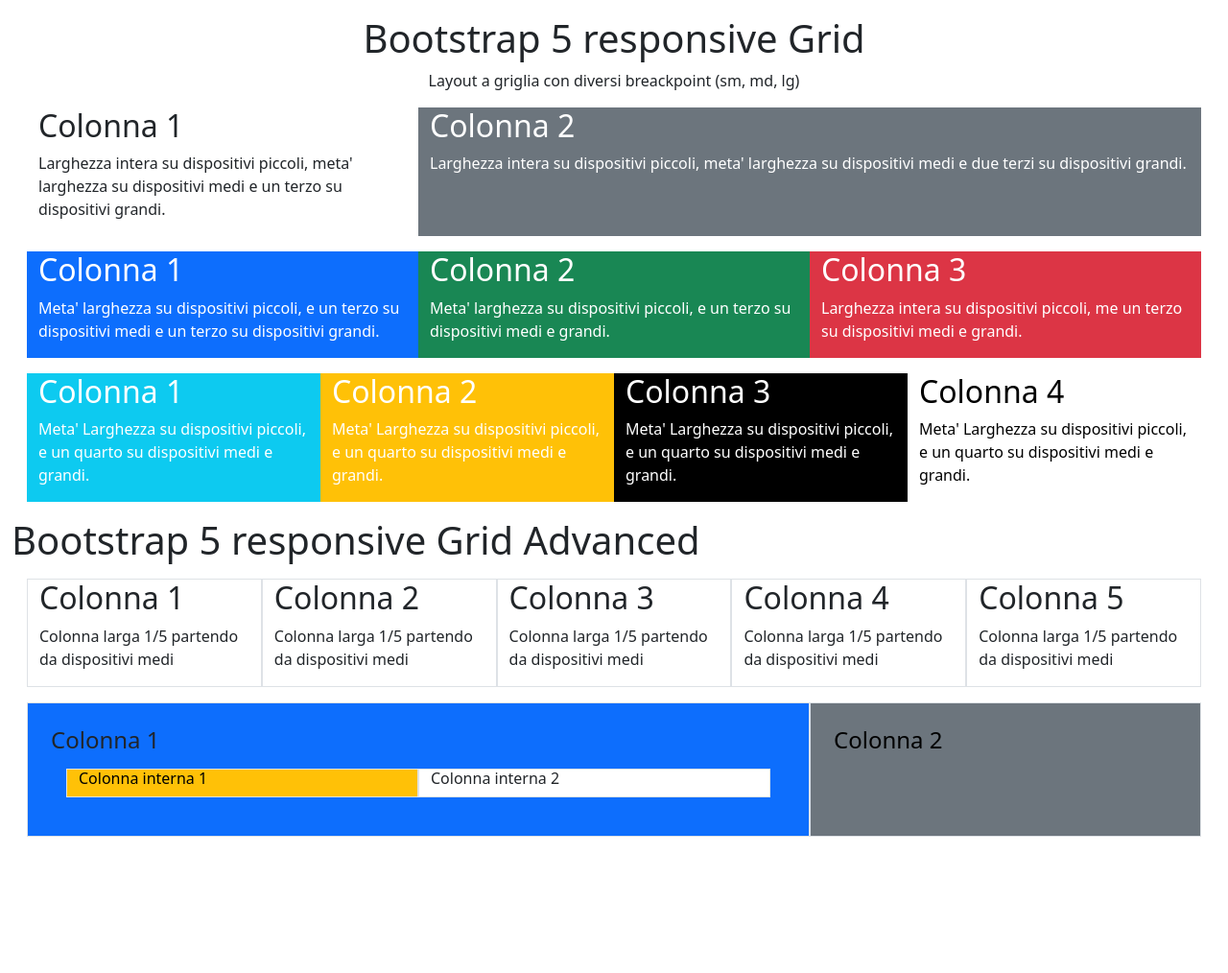
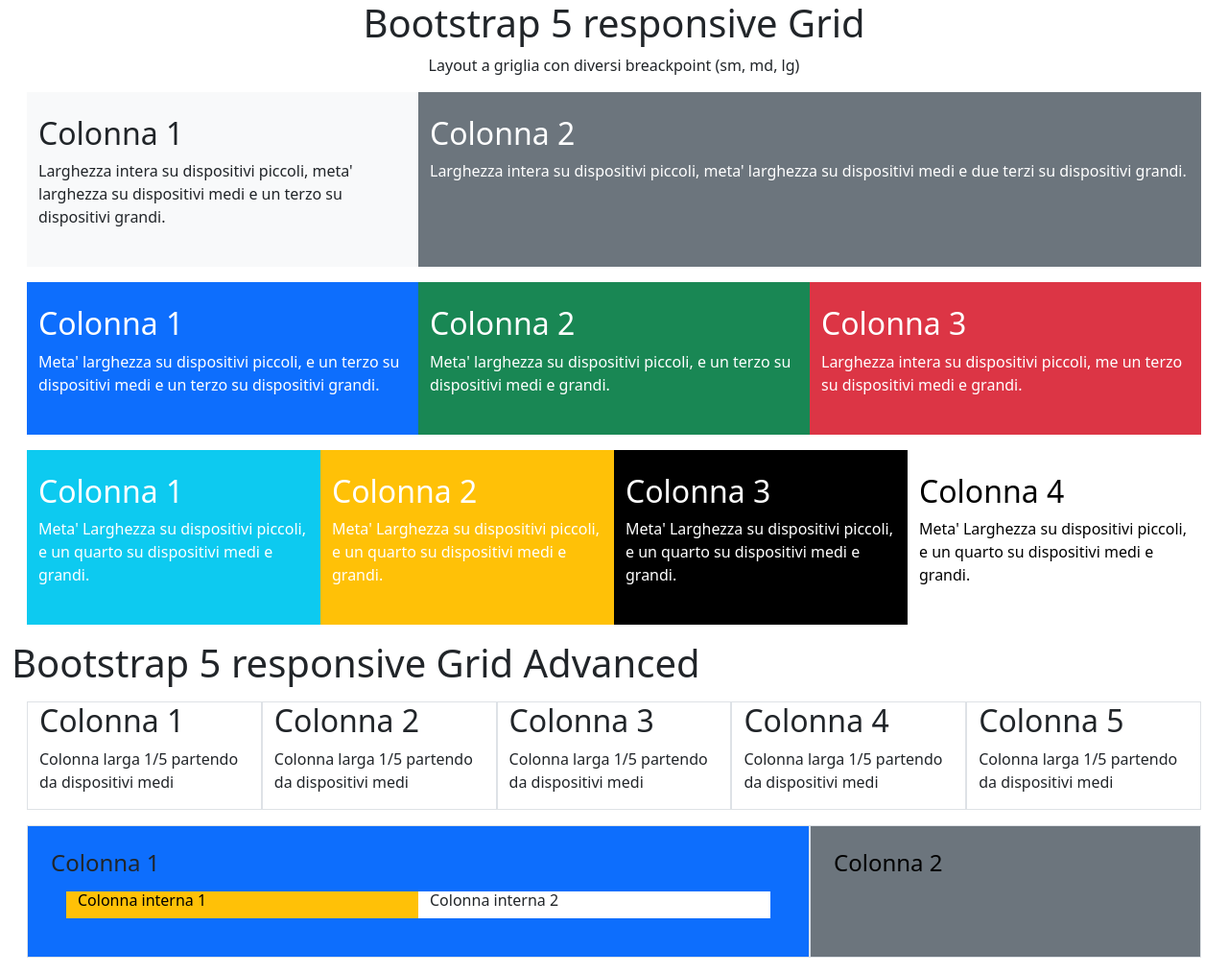
Before and after one commit to danieleBattistelli/htmlcss-bootstrap-layout, a plain HTML site: page index.html in a window 1280 px wide. Shown: the whole page at 96% size. Before the commit the page ends 888 px from the top, so only its background shows below. Drawn offline with nearby package versions, Linux system fonts and the light colour scheme.

Commit message:
:feat: fix layout

```diff
--- a/index.html
+++ b/index.html
@@ -16,12 +16,12 @@
 <body>
     <header>
         <div class="container-fluid">
-            <div class="row m-3">
-                <div class="col-12 text-center ">
-                    <h1>Bootstrap 5 responsive Grid</h1>
-                    <span>Layout a griglia con diversi breackpoint (sm, md, lg)</span>
-                </div>
+
+            <div class="text-center ">
+                <h1>Bootstrap 5 responsive Grid</h1>
+                <span>Layout a griglia con diversi breackpoint (sm, md, lg)</span>
             </div>
+
         </div>
     </header>
     <main>
@@ -31,13 +31,13 @@
                 <!-- prima riga -->
                 <div class="row m-3">
                     <!-- Colonna 1 -->
-                    <div class="col-12 col-md-6 col-lg-4">
+                    <div class="col-12 col-md-6  col-lg-4 bg-light py-4">
                         <h2>Colonna 1</h2>
                         <p>Larghezza intera su dispositivi piccoli, meta' larghezza su dispositivi medi e un terzo su
                             dispositivi grandi.</p>
                     </div>
                     <!-- Colonna 2 -->
-                    <div class="col-12 col-md-6 col-lg-8 bg-secondary text-white">
+                    <div class="col-12 col-md-6 col-lg-8 bg-secondary text-white py-4">
                         <h2>Colonna 2</h2>
                         <p>Larghezza intera su dispositivi piccoli, meta' larghezza su dispositivi medi e due terzi su
                             dispositivi grandi.</p>
@@ -45,74 +45,77 @@
                 </div>
 
                 <!-- seconda riga -->
-                <div class="row m-3">
+                <div class="row m-3  text-white">
                     <!-- Colonna 1 -->
-                    <div class="col-6 col-md-4 col-lg-4 bg-primary text-white">
+                    <div class="col-6 col-md-4  bg-primary py-4 ">
                         <h2>Colonna 1</h2>
                         <p>Meta' larghezza su dispositivi piccoli, e un terzo su dispositivi medi e un terzo su
                             dispositivi grandi.</p>
                     </div>
                     <!-- Colonna 2 -->
-                    <div class="col-6 col-md-4 col-lg-4 bg-success text-white">
+                    <div class="col-6 col-md-4  bg-success py-4">
                         <h2>Colonna 2</h2>
                         <p>Meta' larghezza su dispositivi piccoli, e un terzo su dispositivi medi e grandi.</p>
                     </div>
                     <!-- Colonna 3 -->
-                    <div class="col-12 col-md-4 col-lg-4 bg-danger text-white">
+                    <div class="col-12 col-md-4  bg-danger py-4">
                         <h2>Colonna 3</h2>
                         <p>Larghezza intera su dispositivi piccoli, me un terzo su dispositivi medi e grandi.</p>
                     </div>
                 </div>
 
                 <!-- terza riga -->
-                <div class="row m-3">
+                <div class="row m-3 text-white">
                     <!-- Colonna 1 -->
-                    <div class="col-6 col-md-3 col-lg-3 bg-info text-white">
+                    <div class="col-6 col-md-3  bg-info py-4 ">
                         <h2>Colonna 1</h2>
                         <p>Meta' Larghezza su dispositivi piccoli, e un quarto su dispositivi medi e grandi.</p>
                     </div>
                     <!-- Colonna 2 -->
-                    <div class="col-6 col-md-3 col-lg-3 bg-warning text-white">
+                    <div class="col-6 col-md-3  bg-warning py-4 ">
                         <h2>Colonna 2</h2>
                         <p>Meta' Larghezza su dispositivi piccoli, e un quarto su dispositivi medi e grandi.</p>
                     </div>
                     <!-- Colonna 3 -->
-                    <div class="col-6 col-md-3 col-lg-3 bg-black text-white">
+                    <div class="col-6 col-md-3  bg-black py-4">
                         <h2>Colonna 3</h2>
                         <p>Meta' Larghezza su dispositivi piccoli, e un quarto su dispositivi medi e grandi.</p>
                     </div>
                     <!-- Colonna 4 -->
-                    <div class="col-6 col-md-3 col-lg-3 bg-white text-black">
+                    <div class="col-6 col-md-3  bg-white text-black py-4">
                         <h2>Colonna 4</h2>
                         <p>Meta' Larghezza su dispositivi piccoli, e un quarto su dispositivi medi e grandi.</p>
                     </div>
                 </div>
 
                 <!-- Riga 1 Bonus -->
-                <h1>Bootstrap 5 responsive Grid Advanced </h1>
-                <div class="row m-3">
+                <div class="text center">
+                    <h1>Bootstrap 5 responsive Grid Advanced </h1>
+                </div>
+
+                <div class="row row-cols-1 row-cols-md-5 m-3">
                     <!-- Colonna 1 -->
-                    <div class="col-12 col-md col-lg  border">
+                    <div class="  border">
                         <h2>Colonna 1</h2>
                         <p>Colonna larga 1/5 partendo da dispositivi medi</p>
                     </div>
                     <!-- Colonna 2 -->
-                    <div class="col-12 col-md col-lg border">
+                    <div class=" border">
                         <h2>Colonna 2</h2>
                         <p>Colonna larga 1/5 partendo da dispositivi medi</p>
                     </div>
                     <!-- Colonna 3 -->
-                    <div class="col-12 col-md col-lg border">
+                    <div class=" border">
                         <h2>Colonna 3</h2>
                         <p>Colonna larga 1/5 partendo da dispositivi medi</p>
                     </div>
                     <!-- Colonna 4 -->
-                    <div class="col-12 col-md col-lg border">
+                    <div class=" border">
                         <h2>Colonna 4</h2>
                         <p>Colonna larga 1/5 partendo da dispositivi medi</p>
                     </div>
                     <!-- Colonna 5 -->
-                    <div class="col-12 col-md col-lg border">
+                    <div class=" border">
                         <h2>Colonna 5</h2>
                         <p>Colonna larga 1/5 partendo da dispositivi medi</p>
                     </div>
@@ -121,20 +124,20 @@
                 <!-- Riga 2 Bonus -->
                 <div class="row m-3">
                     <!-- Colonna 1 -->
-                    <div class="col-12 col-md-8 col-lg-8 border bg-primary align-middle p-4">
+                    <div class="col-12 col-md-8  border bg-primary  p-4">
                         <h4>Colonna 1</h4>
                         <div class="row m-3">
-                            <div class="col-12 col-md-6 col-lg-6 border  bg-warning text-black">
+                            <div class="col-12 col-md-6   bg-warning text-black">
                                 <h6>Colonna interna 1</h6>
                             </div>
-                            <div class="col-12 col-md-6 col-lg-6 border  bg-white">
+                            <div class="col-12 col-md-6   bg-white">
                                 <h6>Colonna interna 2</h6>
                             </div>
 
                         </div>
                     </div>
                     <!-- Colonna 2 -->
-                    <div class="col-12 col-md-4 col-lg-4 bg-secondary text-black border p-4">
+                    <div class="col-12 col-md-4  bg-secondary text-black border p-4">
                         <h4>Colonna 2</h4>
 
                     </div>
```
